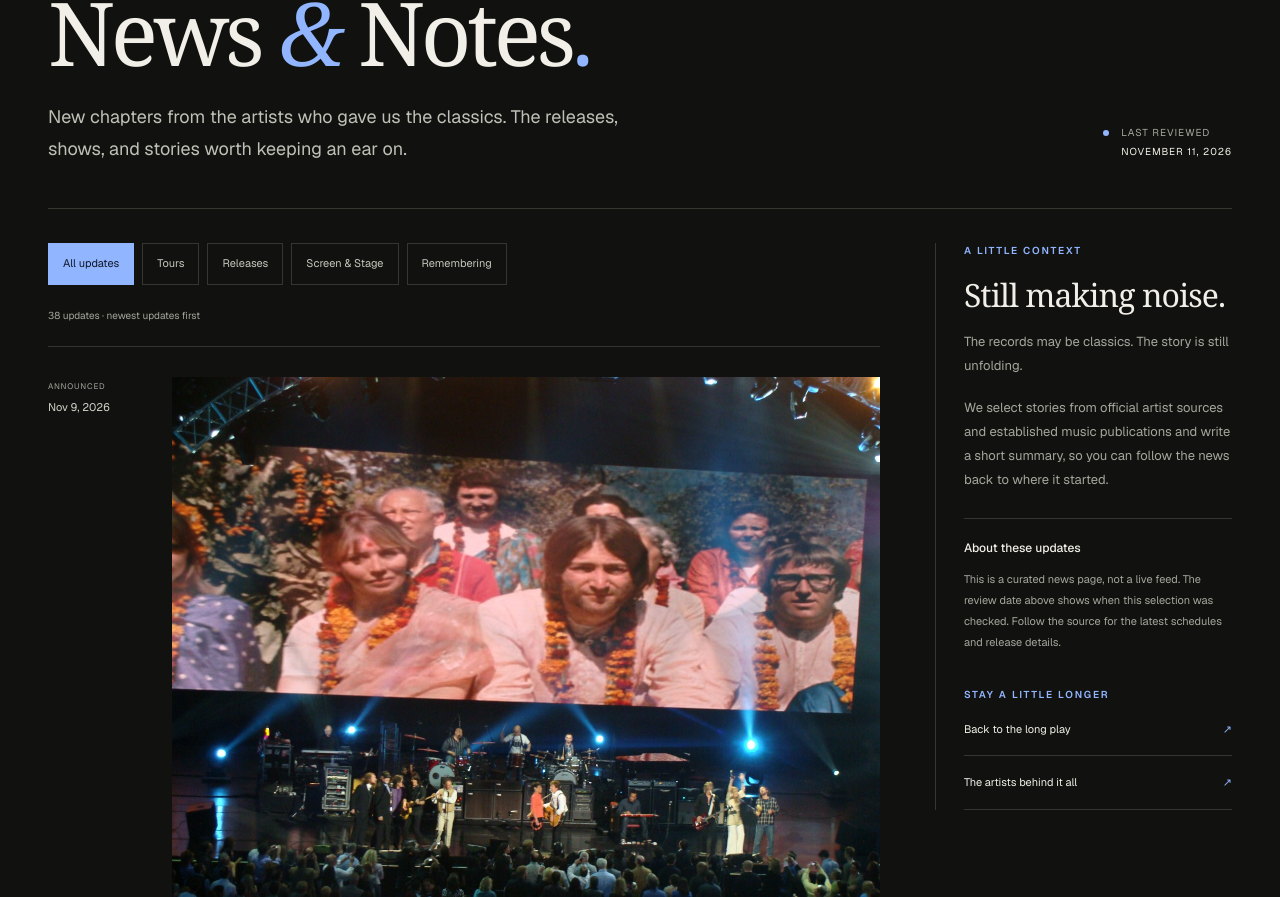
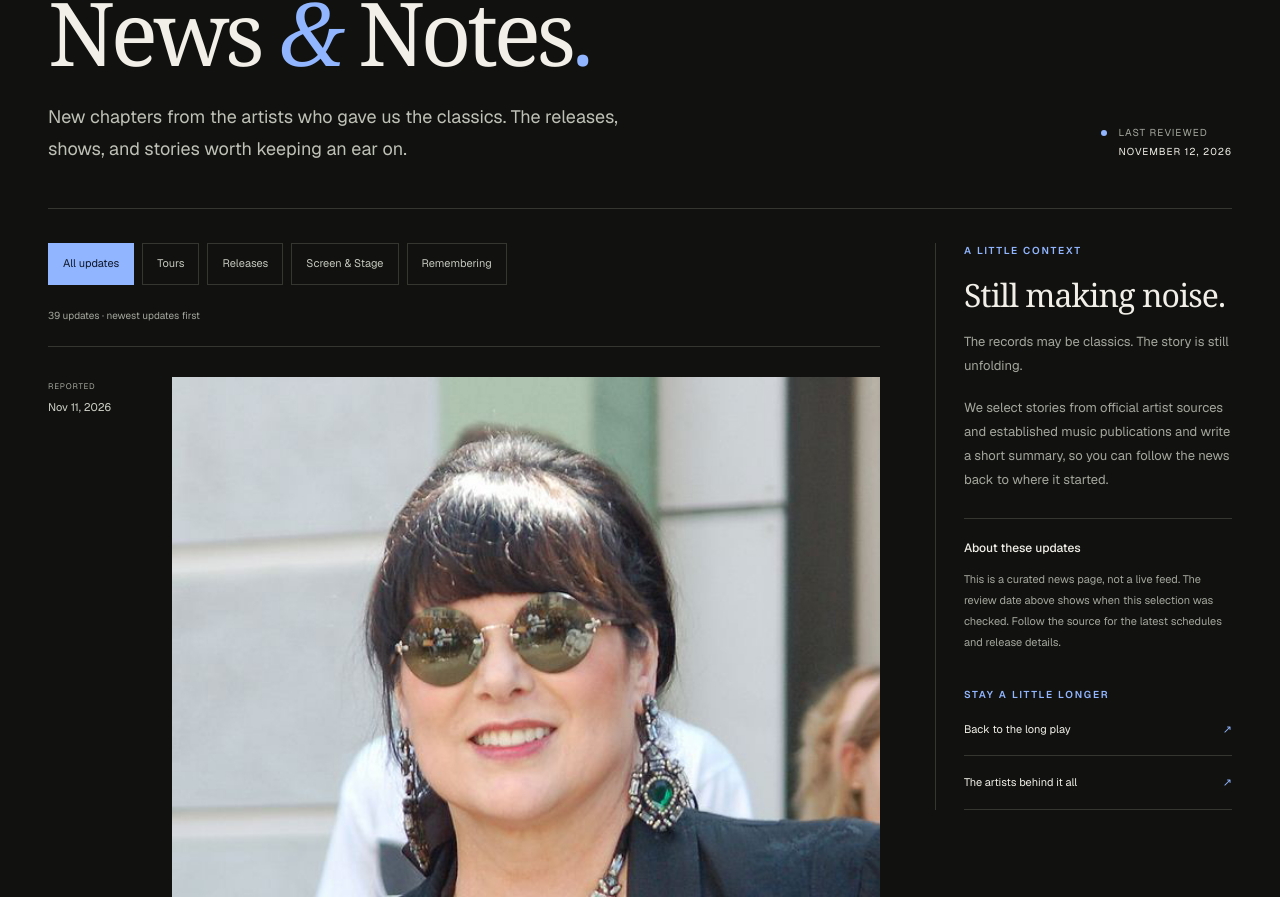
Before and after one commit to SJohn28/the-analog-replay, a Next.js app: page /news in a window 1280 px wide. Shown: the part 203-1100 px from the top of the page. Built offline with nearby package versions, Linux system fonts and the light colour scheme.

Commit message:
Publish Ann Wilson documentary news with archive photos

```diff
--- a/data/news.ts
+++ b/data/news.ts
@@ -1,4 +1,4 @@
-export const newsReviewedOn = "2026-11-11";
+export const newsReviewedOn = "2026-11-12";
 
 export type NewsCategory = "Tours" | "Releases" | "Screen & Stage" | "Remembering";
 export type NewsItem = {
@@ -27,6 +27,49 @@ export type NewsItem = {
 // not the date of the performance or release. Keep newest announcements first.
 export const news: NewsItem[] = [
 {
+  "id": "ann-wilson-in-my-voice-digital-2026",
+  "artist": "Ann Wilson",
+  "category": "Screen & Stage",
+  "announcedOn": "2026-11-11",
+  "dateLabel": "Reported",
+  "title": "Ann Wilson’s In My Voice documentary heads to digital platforms November 25",
+  "summary": "Heart singer Ann Wilson’s documentary In My Voice is due on Amazon and Apple on November 25, 2026, according to Classic Rock’s November 11 interview. The film premiered in Seattle in May.\n\nDirected by Barbara Hall and narrated by Wilson, the film follows her from childhood through her career with Heart. It draws on home movies, journals, photographs and previously unseen band footage. Paul Stanley and Chappell Roan are among the artists featured.\n\nWilson told Classic Rock that she invited her sister and Heart bandmate Nancy to be interviewed. According to Ann, Nancy wanted to save her account for a documentary of her own.",
+  "photo": {
+    "src": "/images/news/ann-wilson-walk-of-fame-2012.jpg",
+    "width": 631,
+    "height": 794,
+    "alt": "Ann Wilson at Heart’s Hollywood Walk of Fame ceremony",
+    "caption": "Ann Wilson at Heart’s Hollywood Walk of Fame ceremony on September 25, 2012. Archive photograph.",
+    "credit": "Angela George",
+    "url": "https://commons.wikimedia.org/wiki/File:AnnWilsonHWOFSept2012.jpg",
+    "license": "CC BY-SA 3.0",
+    "licenseUrl": "https://creativecommons.org/licenses/by-sa/3.0/"
+  },
+  "additionalPhotos": [
+    {
+      "src": "/images/news/heart-canary-foundation-2007.jpg",
+      "width": 876,
+      "height": 584,
+      "alt": "Nancy and Ann Wilson performing with Heart",
+      "caption": "Nancy and Ann Wilson performing at a Canary Foundation benefit on July 28, 2007. Archive photograph.",
+      "credit": "Michael Sierra (Fatcat125)",
+      "url": "https://commons.wikimedia.org/wiki/File:Heart-07-28-07.jpg",
+      "license": "CC BY-SA 3.0",
+      "licenseUrl": "https://creativecommons.org/licenses/by-sa/3.0/"
+    }
+  ],
+  "references": [
+    {
+      "name": "Apple TV · Film listing",
+      "url": "https://tv.apple.com/us/movie/ann-wilson-in-my-voice/umc.cmc.cn9wf4h9psjzs0y80ozvkxfn"
+    }
+  ],
+  "source": {
+    "name": "Classic Rock · November 11 Ann Wilson interview",
+    "url": "https://www.loudersound.com/bands-artists/ann-wilson-why-sister-nancy-doesnt-appear-in-her-film"
+  }
+},
+{
   "id": "mccartney-starr-vetsaid-2027",
   "artist": "Joe Walsh, Paul McCartney & Ringo Starr",
   "category": "Tours",
```
Also changed, not shown: public/images/news/ann-wilson-walk-of-fame-2012.jpg (added), public/images/news/heart-canary-foundation-2007.jpg (added).
